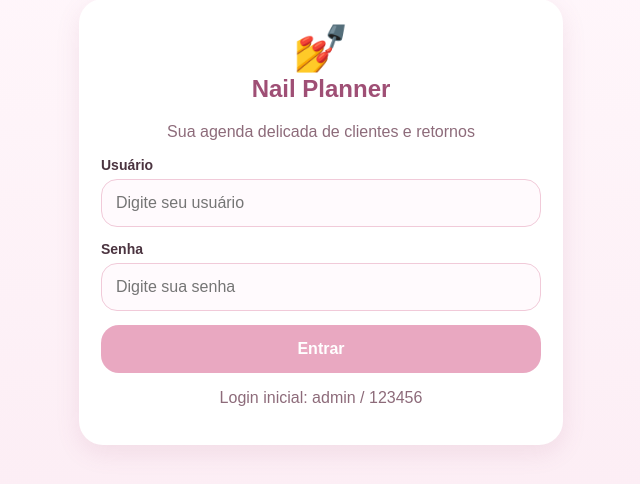
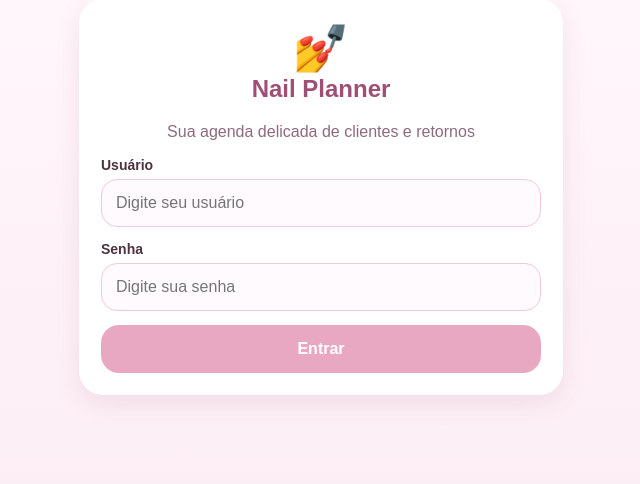
Before and after one commit to BrunodCavalcante/nail-planner, a Flask app: page / in a window 1280 px wide. Shown: the part 64-548 px from the top of the page, without its empty margins (319-959 px from the left). Run offline with Flask 3, Linux system fonts and the light colour scheme.

Commit message:
Update index.html

```diff
--- a/templates/index.html
+++ b/templates/index.html
@@ -16,6 +16,6 @@
         <button type="submit">Entrar</button>
     </form>
 
-    <p class="small-text">Login inicial: admin / 123456</p>
+
 </section>
 {% endblock %}
```
